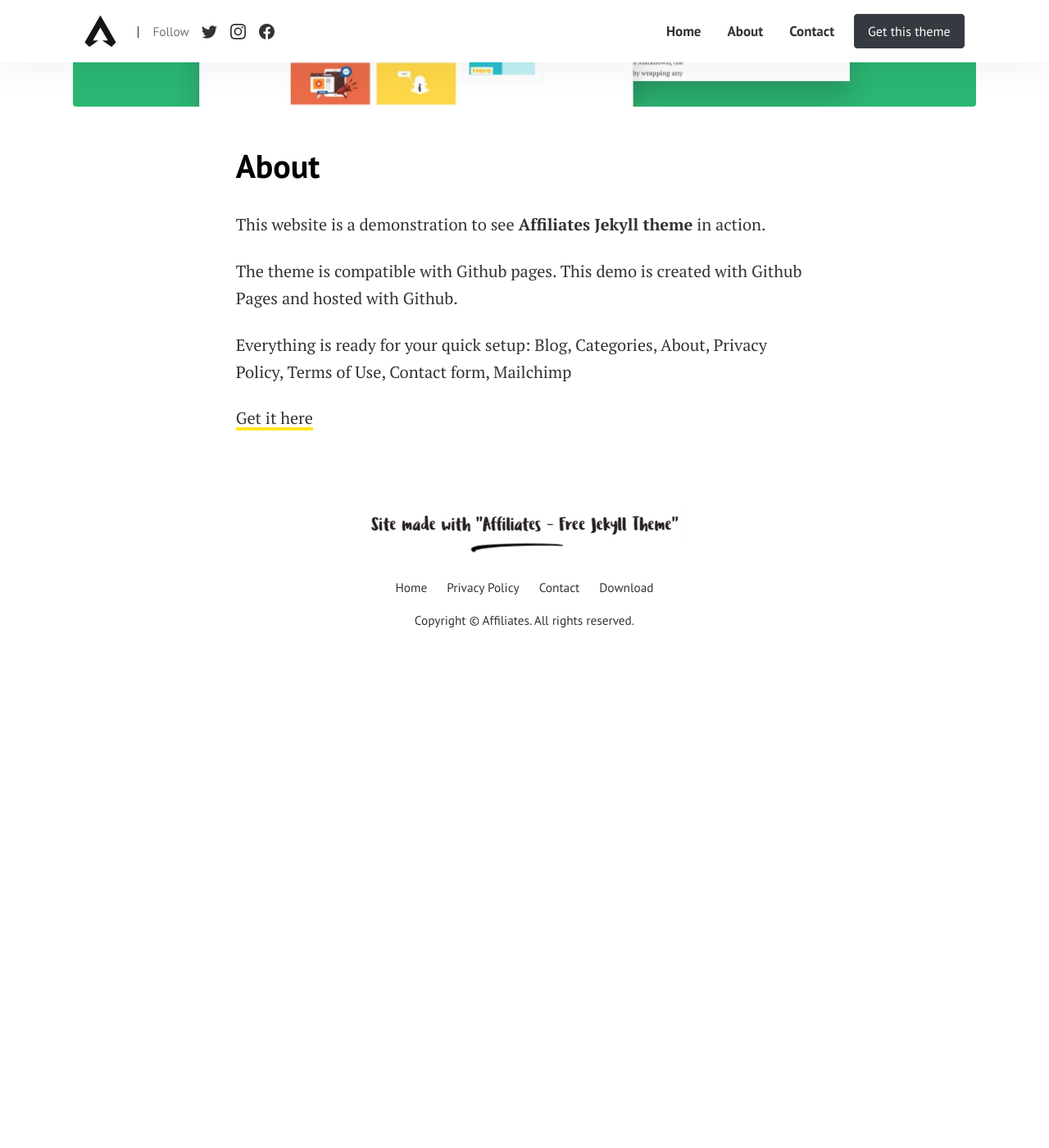
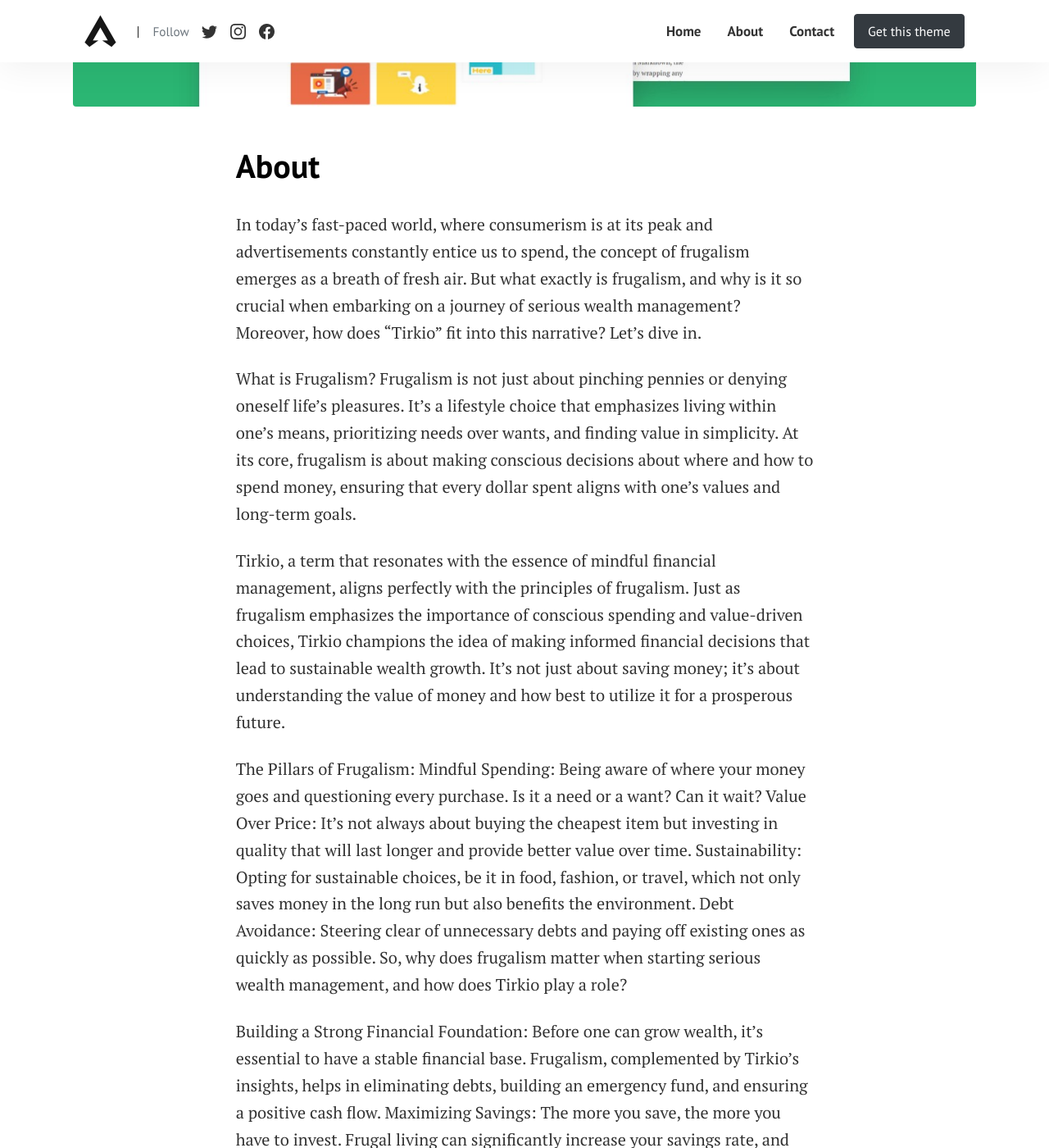
Before and after one commit to tirkio/www.tirkio.com, a Jekyll site: the page built from pages/about.md, in a window 1280 px wide and 1400 px high, scrolled down 605 px. Shown: the whole window at 82% size. Built offline with Jekyll 4.4.1, drawn with Linux system fonts in a browser that asks for light colours; before the commit the page ends 1404 px from its top, so only the background shows below that; some of the changed text lies outside the part shown.

Commit message:
Update about.md

```diff
--- a/pages/about.md
+++ b/pages/about.md
@@ -5,10 +5,22 @@
 image: assets/images/screenshot.png
 ---
 
-This website is a demonstration to see **Affiliates Jekyll theme** in action.
+In today’s fast-paced world, where consumerism is at its peak and advertisements constantly entice us to spend, the concept of frugalism emerges as a breath of fresh air. But what exactly is frugalism, and why is it so crucial when embarking on a journey of serious wealth management? Moreover, how does “Tirkio” fit into this narrative? Let’s dive in.
 
-The theme is compatible with Github pages. This demo is created with Github Pages and hosted with Github.
+What is Frugalism?
+Frugalism is not just about pinching pennies or denying oneself life’s pleasures. It’s a lifestyle choice that emphasizes living within one’s means, prioritizing needs over wants, and finding value in simplicity. At its core, frugalism is about making conscious decisions about where and how to spend money, ensuring that every dollar spent aligns with one’s values and long-term goals.
 
-Everything is ready for your quick setup: Blog, Categories, About, Privacy Policy, Terms of Use, Contact form, Mailchimp
+Tirkio, a term that resonates with the essence of mindful financial management, aligns perfectly with the principles of frugalism. Just as frugalism emphasizes the importance of conscious spending and value-driven choices, Tirkio champions the idea of making informed financial decisions that lead to sustainable wealth growth. It’s not just about saving money; it’s about understanding the value of money and how best to utilize it for a prosperous future.
 
-[Get it here](https://bootstrapstarter.com/jekyll-theme-memoirs/)
+The Pillars of Frugalism:
+Mindful Spending: Being aware of where your money goes and questioning every purchase. Is it a need or a want? Can it wait?
+Value Over Price: It’s not always about buying the cheapest item but investing in quality that will last longer and provide better value over time.
+Sustainability: Opting for sustainable choices, be it in food, fashion, or travel, which not only saves money in the long run but also benefits the environment.
+Debt Avoidance: Steering clear of unnecessary debts and paying off existing ones as quickly as possible.
+So, why does frugalism matter when starting serious wealth management, and how does Tirkio play a role?
+
+Building a Strong Financial Foundation: Before one can grow wealth, it’s essential to have a stable financial base. Frugalism, complemented by Tirkio’s insights, helps in eliminating debts, building an emergency fund, and ensuring a positive cash flow.
+Maximizing Savings: The more you save, the more you have to invest. Frugal living can significantly increase your savings rate, and with Tirkio’s guidance, you can ensure those savings are put to optimal use.
+Risk Mitigation: With fewer liabilities and a clear understanding of one’s financial situation, one can make more informed investment decisions, reducing potential risks. Tirkio’s expertise can further help in navigating these investment waters.
+Long-term Vision: Frugalism teaches patience and the value of delayed gratification, essential traits for successful long-term investing. Tirkio reinforces this by providing tools and insights for long-term financial planning.
+Frugalism is not about deprivation; it’s about optimization. It’s about making the most of what you have, cherishing experiences over possessions, and building a future where financial freedom is a reality, not just a dream. As you embark on your wealth management journey, let frugalism and Tirkio be your guiding stars, ensuring that every financial decision you make is a step towards a brighter, more secure future.
```
